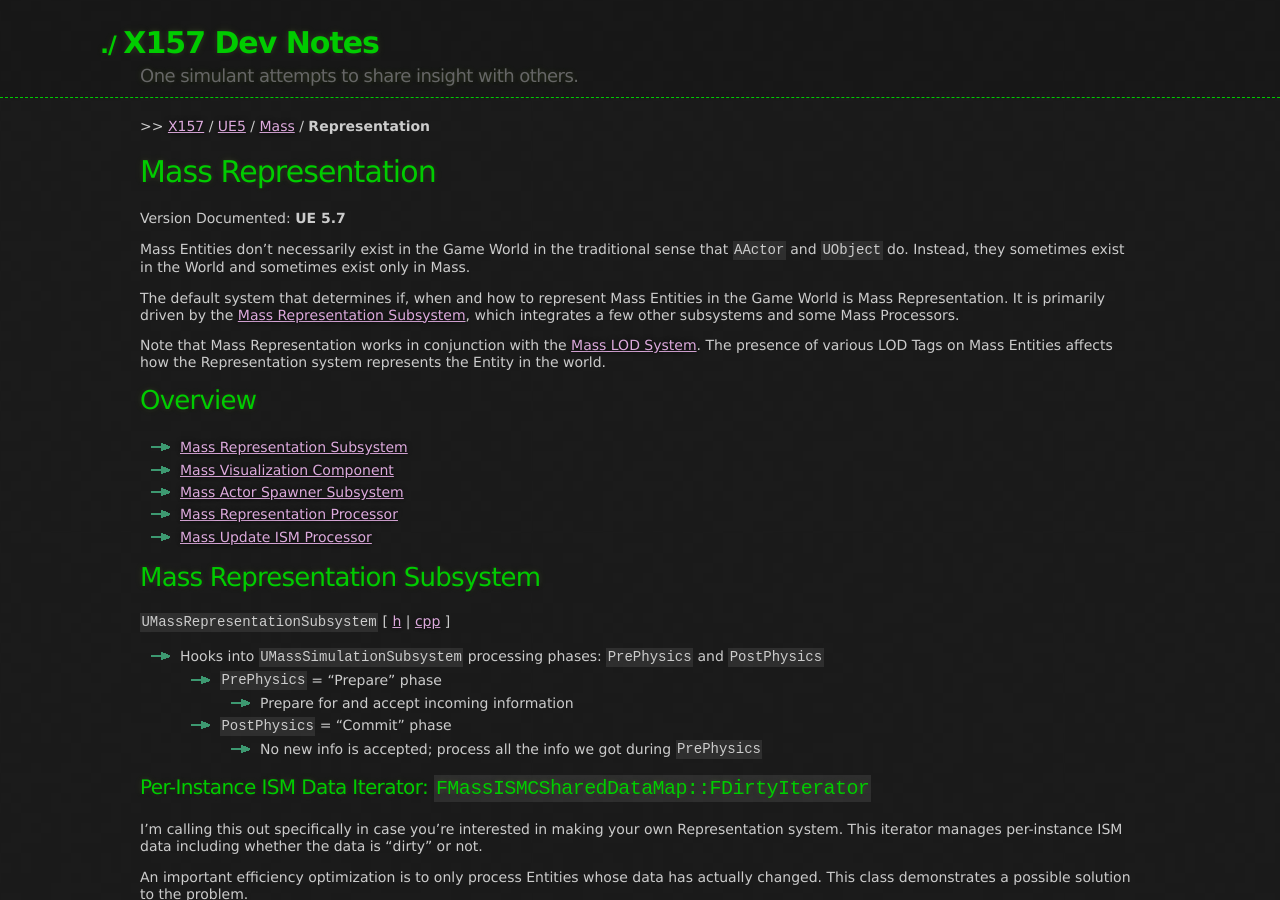
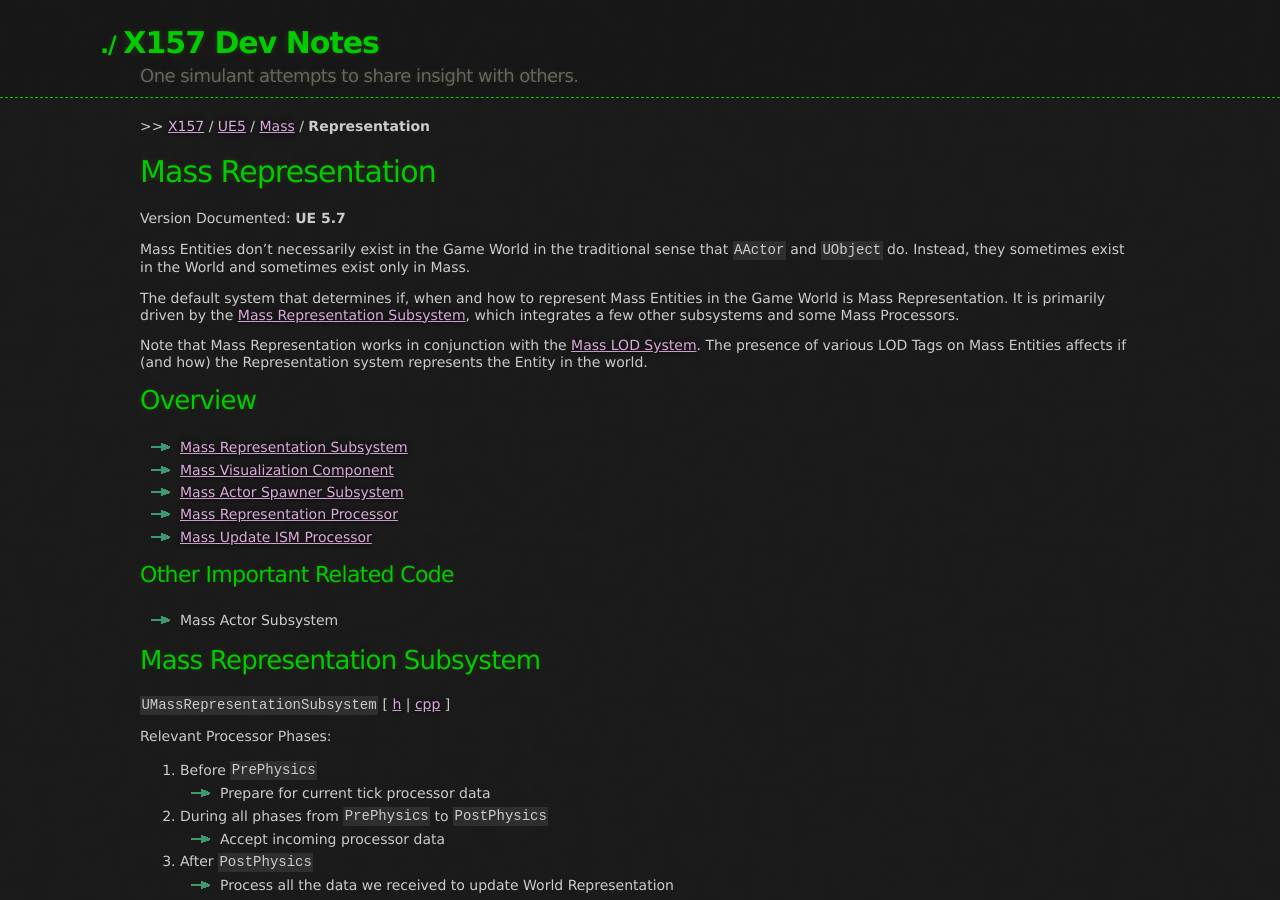
Before and after one commit to x157/x157.github.io, a Jekyll site: the page built from UE5/Mass/Representation.md, in a window 1280 px wide and 900 px high. Built offline with Jekyll 4.4.1, drawn with Linux system fonts in a browser that asks for light colours.

Commit message:
Iterate Representation info

```diff
--- a/UE5/Mass/Representation.md
+++ b/UE5/Mass/Representation.md
@@ -19,7 +19,7 @@
 
 Note that Mass Representation works in conjunction with the
 [Mass LOD System](/UE5/Mass/LOD).
-The presence of various LOD Tags on Mass Entities affects how the Representation system
+The presence of various LOD Tags on Mass Entities affects if (and how) the Representation system
 represents the Entity in the world.
 
 ## Overview
@@ -30,6 +30,10 @@
 - [Mass Representation Processor](#mass-representation-processor)
 - [Mass Update ISM Processor](#mass-update-ism-processor)
 
+### Other Important Related Code
+
+- Mass Actor Subsystem
+
 ## Mass Representation Subsystem
 
 `UMassRepresentationSubsystem`
@@ -37,11 +41,14 @@
 | [cpp](https://github.com/EpicGames/UnrealEngine/blob/5.7/Engine/Plugins/Runtime/MassGameplay/Source/MassRepresentation/Private/MassRepresentationSubsystem.cpp)
 ]
 
-- Hooks into `UMassSimulationSubsystem` processing phases: `PrePhysics` and `PostPhysics`
-    - `PrePhysics` = "Prepare" phase
-	    - Prepare for and accept incoming information
-    - `PostPhysics` = "Commit" phase
-        - No new info is accepted; process all the info we got during `PrePhysics`
+Relevant Processor Phases:
+
+1. Before `PrePhysics`
+   - Prepare for current tick processor data
+2. During all phases from `PrePhysics` to `PostPhysics`
+   - Accept incoming processor data
+3. After `PostPhysics`
+   - Process all the data we received to update World Representation
 
 #### Per-Instance ISM Data Iterator: `FMassISMCSharedDataMap::FDirtyIterator`
 
```
